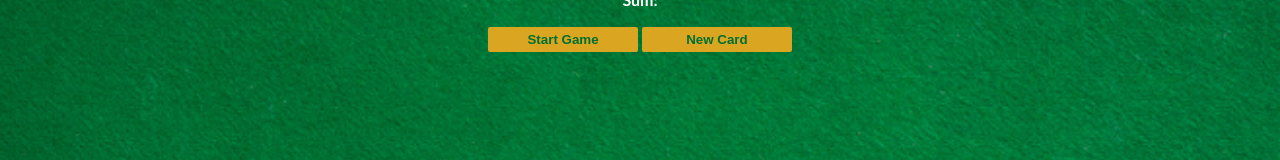
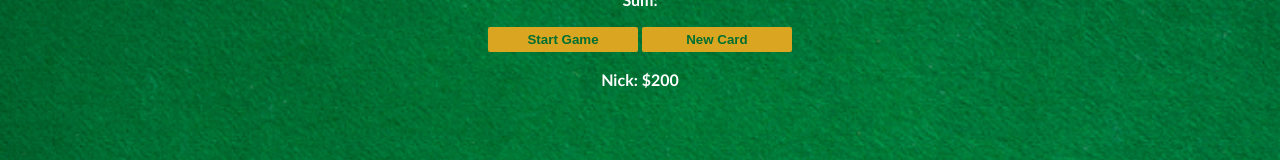
Before and after one commit to whitelotus32/blackjack, a plain HTML site: page index.html in a window 1280 px wide. Shown: the part 162-322 px from the top of the page. Drawn offline with Linux system fonts and the light colour scheme.

Commit message:
Created object to store player data

```diff
--- a/index.html
+++ b/index.html
@@ -17,6 +17,8 @@
     <button onclick="startGame()">Start Game</button>
     <!-- Created a NEW CARD button, make it run newCard() on click -->
     <button onclick="newCard()">New Card</button>
+    <!-- Created a paragraph with an id of "player-el" -->
+    <p id="player-el"></p>
     <script src="index.js"></script>
 </body>
 </html>
--- a/index.js
+++ b/index.js
@@ -1,3 +1,8 @@
+// Created the player object. Gave it two keys, name and chips, and set their values
+let player = {
+    name: "Nick",
+    chips: 200
+}
 let cards = []
 let sum = 0
 let hasBlackJack = false
@@ -9,6 +14,11 @@ let sumEl = document.getElementById("sum-el")
 // asks for an element by its selector
 // let sumEl = document.querySelector("#sum-el")
 let cardsEl = document.getElementById("cards-el")
+// Got ahold of the player-el paragraph and stored it in a variable called playerEl
+let playerEl = document.getElementById("player-el")
+
+// Rendered the player's name and chips in playerEl
+playerEl.textContent = player.name + ": $" + player.chips
 
 // Created a function, getRandomCard(), that always returns the number 5
 function getRandomCard() {
```
